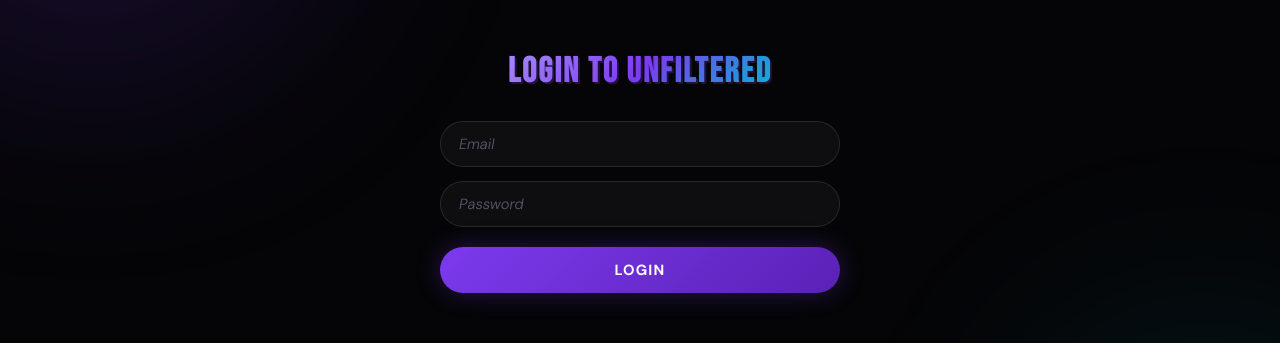
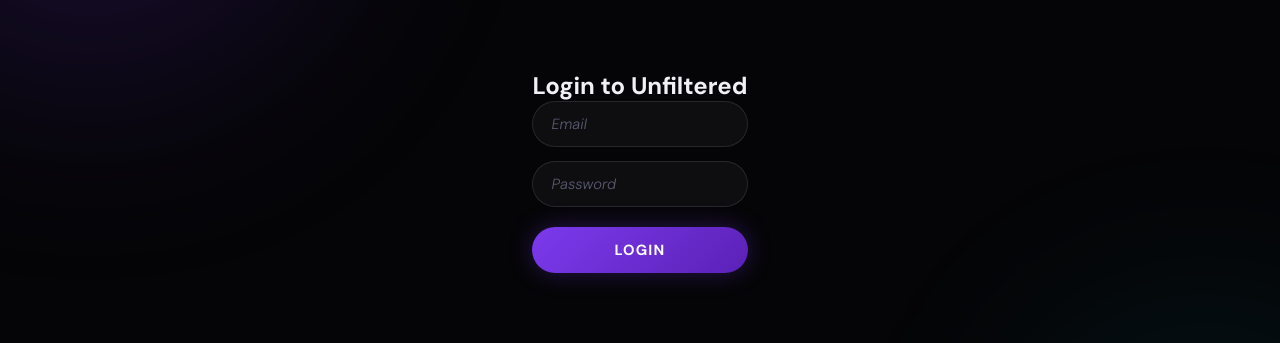
Before and after one commit to Susovan700/unfiltered, a Next.js app in the folder frontend/: page /login in a window 1280 px wide. Shown: the part 291-634 px from the top of the page. Built offline with nearby package versions, Linux system fonts and the light colour scheme; no server answers.

Commit message:
Fix: use environment variable for login API call

```diff
--- a/frontend/src/app/(auth)/login/page.js
+++ b/frontend/src/app/(auth)/login/page.js
@@ -7,10 +7,14 @@
   const [formData, setFormData] = useState({ email: "", password: "" });
   const router = useRouter();
 
+  // Pick the base URL from env variables, fallback to localhost for development
+  const API_BASE_URL = process.env.NEXT_PUBLIC_API_URL || "http://localhost:5000";
+
   const handleLogin = async (e) => {
     e.preventDefault();
     try {
-      const res = await fetch("http://localhost:5000/api/auth/login", {
+      // Swapped hardcoded string for the variable
+      const res = await fetch(`${API_BASE_URL}/api/auth/login`, {
         method: "POST",
         headers: { "Content-Type": "application/json" },
         body: JSON.stringify(formData),
@@ -20,34 +24,40 @@
 
       if (res.ok) {
         localStorage.setItem("token", data.token);
-        localStorage.setItem("userId", data.user.id);
+        // Added a check just in case user object is nested differently
+        localStorage.setItem("userId", data.user?.id || data.user?._id);
         router.push("/feed");
       } else {
         alert(data.message || "Login failed");
       }
     } catch (err) {
       console.error("Login error:", err);
+      alert("Network error. Make sure the backend is live.");
     }
   };
 
   return (
     <div className="auth-container">
+      <div className="auth-card"> {/* Added a wrapper if needed for your CSS */}
         <h2>Login to Unfiltered</h2>
         <form onSubmit={handleLogin} className="auth-form">
           <input
             type="email"
             placeholder="Email"
+            className="auth-input"
             onChange={(e) => setFormData({...formData, email: e.target.value})}
             required
           />
           <input
             type="password"
             placeholder="Password"
+            className="auth-input"
             onChange={(e) => setFormData({...formData, password: e.target.value})}
             required
           />
-        <button type="submit" className="auth-btn">Login</button>
+          <button type="submit" className="auth-btn">LOGIN</button>
         </form>
+      </div>
     </div>
   );
 }
```
Lines whose indentation alone changed are shown as unchanged.
